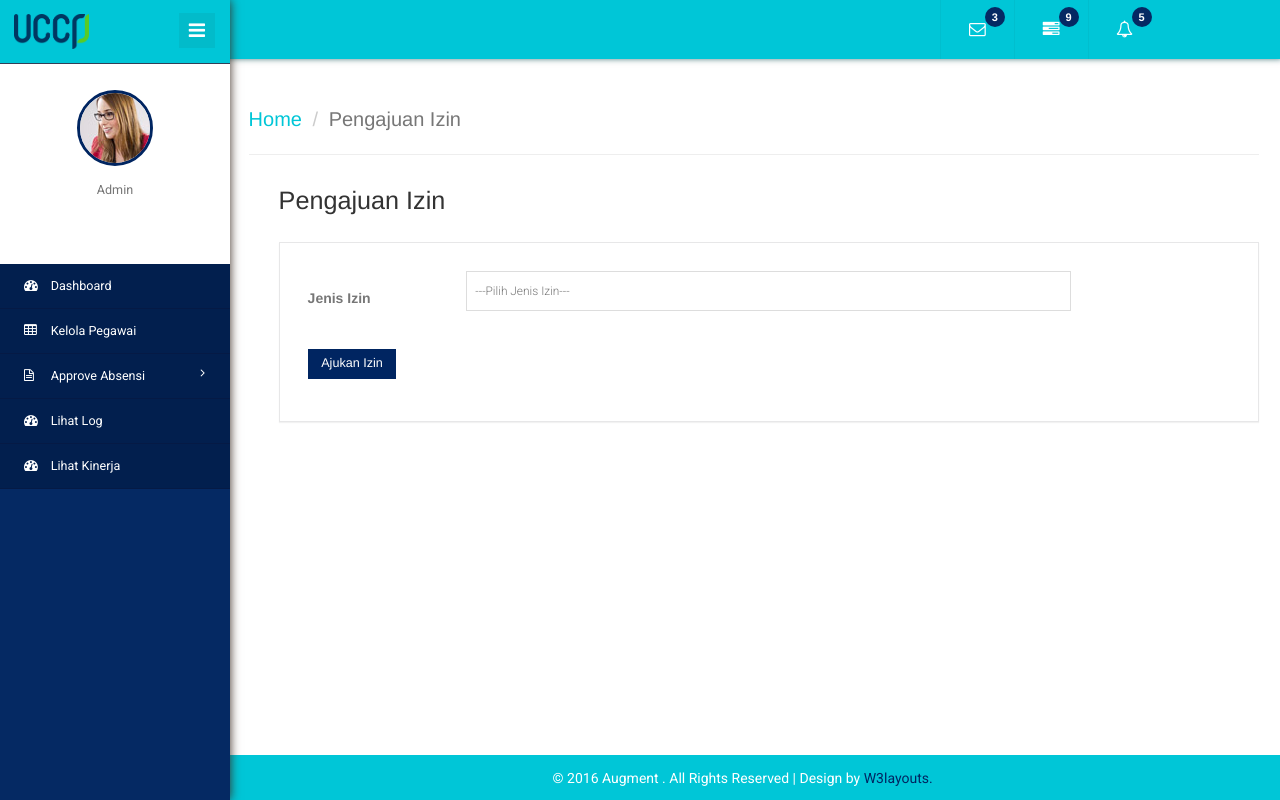
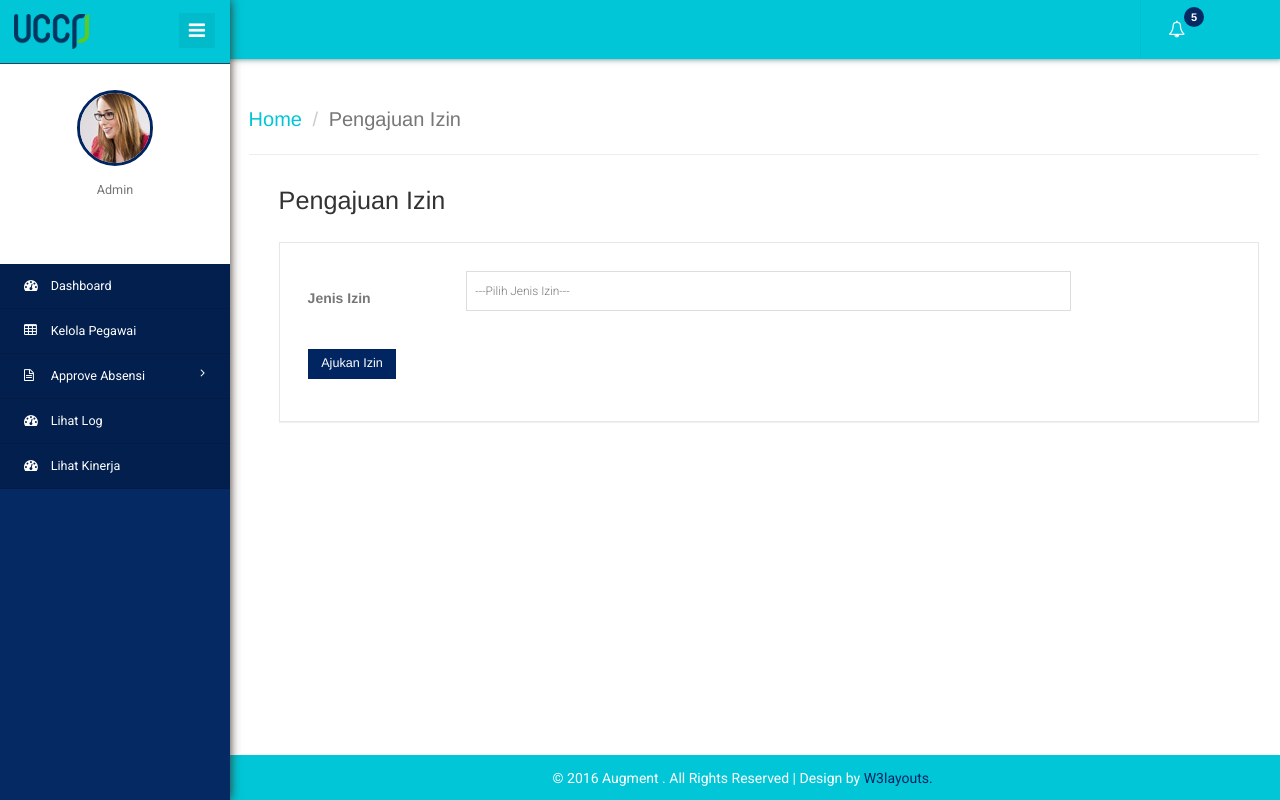
Before and after one commit to galihdea/Sistem-Absensi-UCCP, a PHP site: page /menu_absenizin.php in a window 1280 px wide. Run offline with PHP 8.4, Linux system fonts and the light colour scheme; a user stored in the database is signed in; data that the repository does not hold is empty; some libraries are stand-ins or nearby versions.

Commit message:
icon notifikasi atas

```diff
--- a/header.php
+++ b/header.php
@@ -166,7 +166,7 @@ Smartphone Compatible web template, free webdesigns for Nokia, Samsung, LG, Sony
                                         });
                                     </script>
                                 </li>
-                                <li class="dropdown note">
+                            <!--     <li class="dropdown note">
                                     <a href="#" class="dropdown-toggle" data-toggle="dropdown" aria-expanded="false"><i
                                         class="fa fa-envelope-o"></i> <span class="badge">3</span></a>
                                     <ul class="dropdown-menu two first">
@@ -211,10 +211,10 @@ Smartphone Compatible web template, free webdesigns for Nokia, Samsung, LG, Sony
                                             </div>
                                         </li>
                                     </ul>
-                                </li>
+                                </li> -->
 
 
-                                <li class="dropdown note">
+                               <!--  <li class="dropdown note">
                                     <a href="#" class="dropdown-toggle" data-toggle="dropdown" aria-expanded="false"><i
                                         class="fa fa-tasks"></i> <span class="badge blue1">9</span></a>
                                     <ul class="dropdown-menu two">
@@ -274,15 +274,15 @@ Smartphone Compatible web template, free webdesigns for Nokia, Samsung, LG, Sony
                                             </div>
                                         </li>
                                     </ul>
-                                </li>
-
-                                <li class="dropdown note">
+                                </li> -->
+                                <!-- ini yang diubah biar cuma 3 notifikasi aja -->
+                                <li class="dropdown note" style="margin-left:200px;">
                                     <a href="#" class="dropdown-toggle" data-toggle="dropdown" aria-expanded="false"><i
                                         class="fa fa-bell-o"></i> <span class="badge">5</span></a>
 
-                                    <ul class="dropdown-menu two">
+                                    <ul class="dropdown-menu two" style="height:300px;" >
                                         <li>
-                                            <div class="notification_header">
+                                            <div class="notification_header" >
                                                 <h3>You have 5 new notification</h3>
                                             </div>
                                         </li>
```
